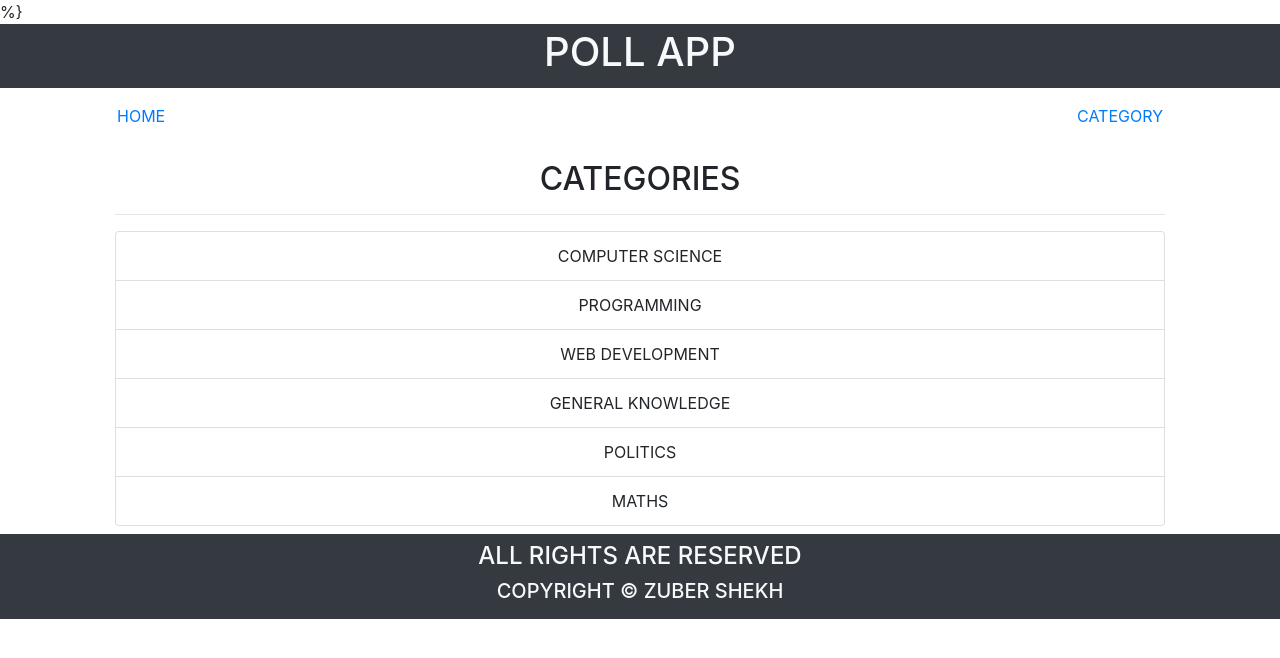
After one commit to zuber-shekh7/polls-app, a Django app: page /polls/category/ in a window 1280 px wide. The commit adds this page. Shown: the top 658 px of the page. Run offline with Django 3.2, Linux system fonts and the light colour scheme; data comes from the database, SQL or seed files in the repository; both versions use the stored data as it was after the commit; some libraries are stand-ins or nearby versions.

Commit message:
added view for tag and category

```diff
--- a/polls/models.py
+++ b/polls/models.py
@@ -1,14 +1,27 @@
 from django.db import models
 
 # Create your models here.
+class Tag(models.Model):
+
+    name = models.CharField(max_length=100)
+
+    def __str__(self):
+        return f'{self.name}'
+
+
 class Question(models.Model):
+
+    category = models.ForeignKey('Category',on_delete=models.CASCADE,null=True)
+    tags = models.ManyToManyField(Tag,null=True)
     question_text = models.CharField(max_length=200)
     pub_date = models.DateTimeField('date published')
 
     def __str__(self):
         return f'{self.question_text}'
 
+
 class Choice(models.Model):
+
     question = models.ForeignKey(Question,on_delete=models.CASCADE)
     choice_text = models.CharField(max_length=200)
     votes = models.IntegerField(default=0)
@@ -25,11 +38,3 @@ class Category(models.Model):
 
     def __str__(self):
         return f'{self.name}'
-
-
-class Tag(models.Model):
-
-    name = models.CharField(max_length=100)
-
-    def __str__(self):
-        return f'{self.name}'
--- a/polls/templates/polls/base.html
+++ b/polls/templates/polls/base.html
@@ -16,6 +16,7 @@
     <nav class="container text-uppercase ">
         <ul class="navbar">
             <li class="nav-link"><a class="nav-item" href="{% url 'polls:index' %}">home</a></li>
+            <li class="nav-link"><a class="nav-item" href="{% url 'polls:category' %}">category</a></li>
         </ul>
     </nav>
     <!-- MAIN SECTION -->
--- /dev/null
+++ b/polls/templates/polls/category_list.html
@@ -0,0 +1,19 @@
+%}{% extends 'polls/base.html' %}
+
+{% block content %}
+<section class="container">
+    <div class="row">
+        <div class="col-md-12">
+            <section class="container text-center text-uppercase mb-2">
+                <h2 class="">categories</h2>
+                <hr>
+                <ul class="list-group text-uppercase">
+                    {% for category in categories %}
+                        <li class="list-group-item" >{{category}}</li>
+                    {% endfor %}
+                </ul>
+            </section>
+        </div>
+    </div>
+</section>
+{% endblock content %}
--- a/polls/urls.py
+++ b/polls/urls.py
@@ -9,4 +9,5 @@ urlpatterns = [
     path('detail/<int:question_id>',views.detail,name='detail'),
     path('<int:question_id>/vote/',views.vote,name='vote'),
     path('<int:question_id>/results/',views.results,name='results'),
+    path('category/',views.CategoryListView.as_view(),name='category'),
 ]
--- a/polls/views.py
+++ b/polls/views.py
@@ -1,7 +1,9 @@
 from django.shortcuts import render,redirect,get_object_or_404
 from django.http import HttpResponse
 from django.urls import reverse
-from .models import Question,Choice
+from django.views.generic import ListView
+
+from .models import Question,Choice,Category
 # Create your views here.
 
 
@@ -46,3 +48,9 @@ def vote(request,question_id):
         selected_choice.votes += 1
         selected_choice.save()
         return redirect(reverse('polls:results',args=(question_id,)))
+
+
+class CategoryListView(ListView):
+    model = Category
+    context_object_name = 'categories'
+    template_name = 'polls/category_list.html'
```
Also changed, not shown: polls/templates/polls/detail.html (+7 -0 lines), db.sqlite3, polls/migrations/0005_question_tag.py (added), polls/migrations/0006_auto_20200522_1835.py (added), polls/migrations/0007_auto_20200522_1845.py (added), polls/migrations/0008_question_category.py (added).
